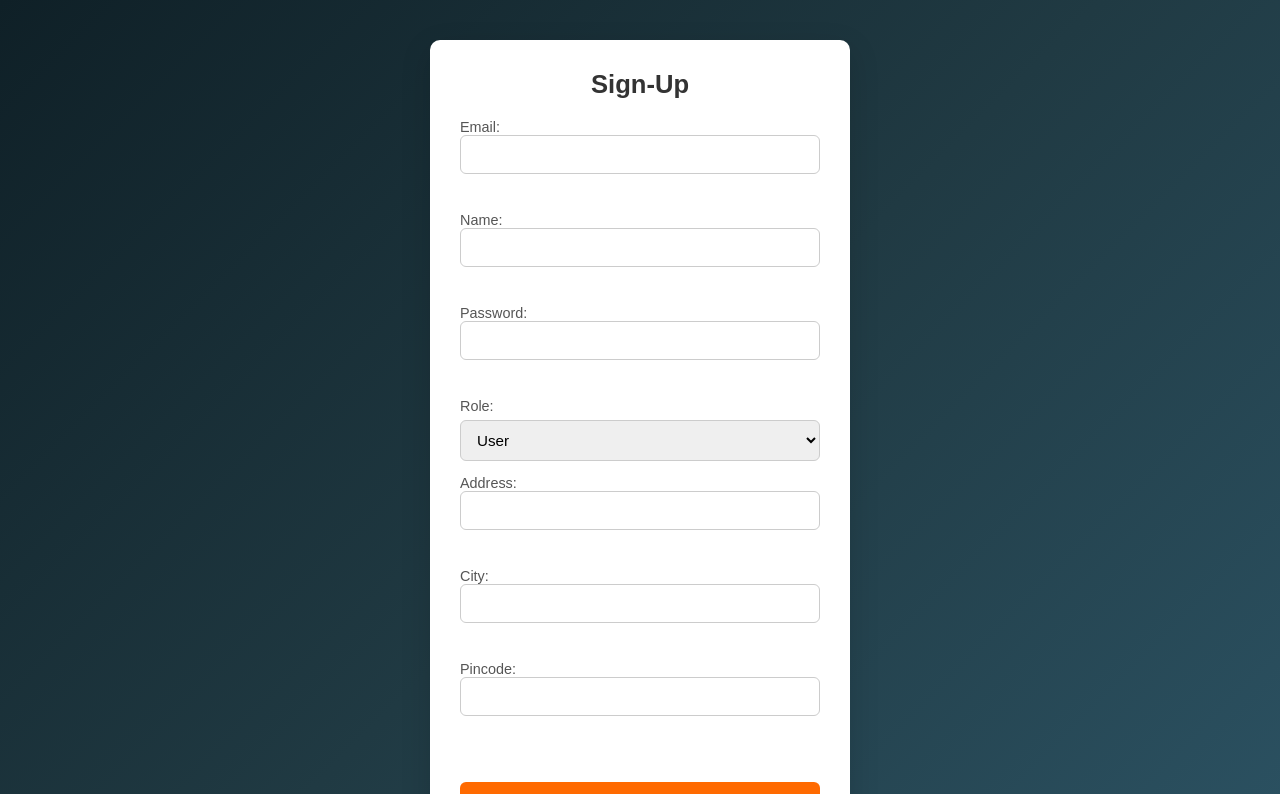
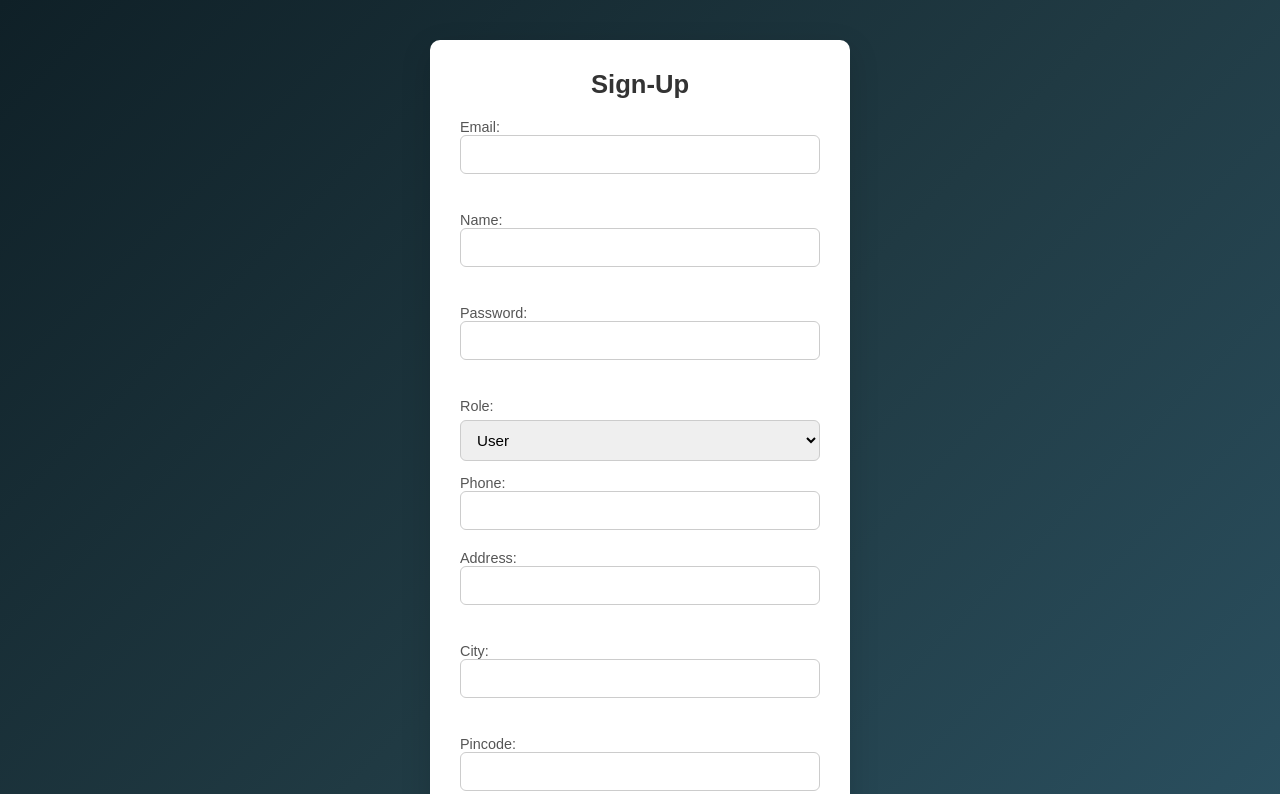
Before and after one commit to Aaditya522/nearmart-frontend, a React (Create React App) app: page /signup in a window 1280 px wide. Shown: the top 794 px of the page. Built offline with nearby package versions, Linux system fonts and the light colour scheme.

Commit message:
Fixed Funtionality Bugs

```diff
--- a/src/pages/SignUp.jsx
+++ b/src/pages/SignUp.jsx
@@ -17,7 +17,7 @@ const Signup = () => {
     address: "",
     city: "",
     pincode: "",
-
+    phone: "",
     // Retailer-only
     shopName: "",
     productType: "",
@@ -102,6 +102,8 @@ const Signup = () => {
             <option value="retailer">Retailer</option>
           </select>
 
+          <label>Phone:<input type="text" name="phone" value={formData.phone} required onChange={handleChange}/></label>
+
           <label>Address:<input type="text" name="address" value={formData.address} required onChange={handleChange} /></label>
           <br />
 
```
